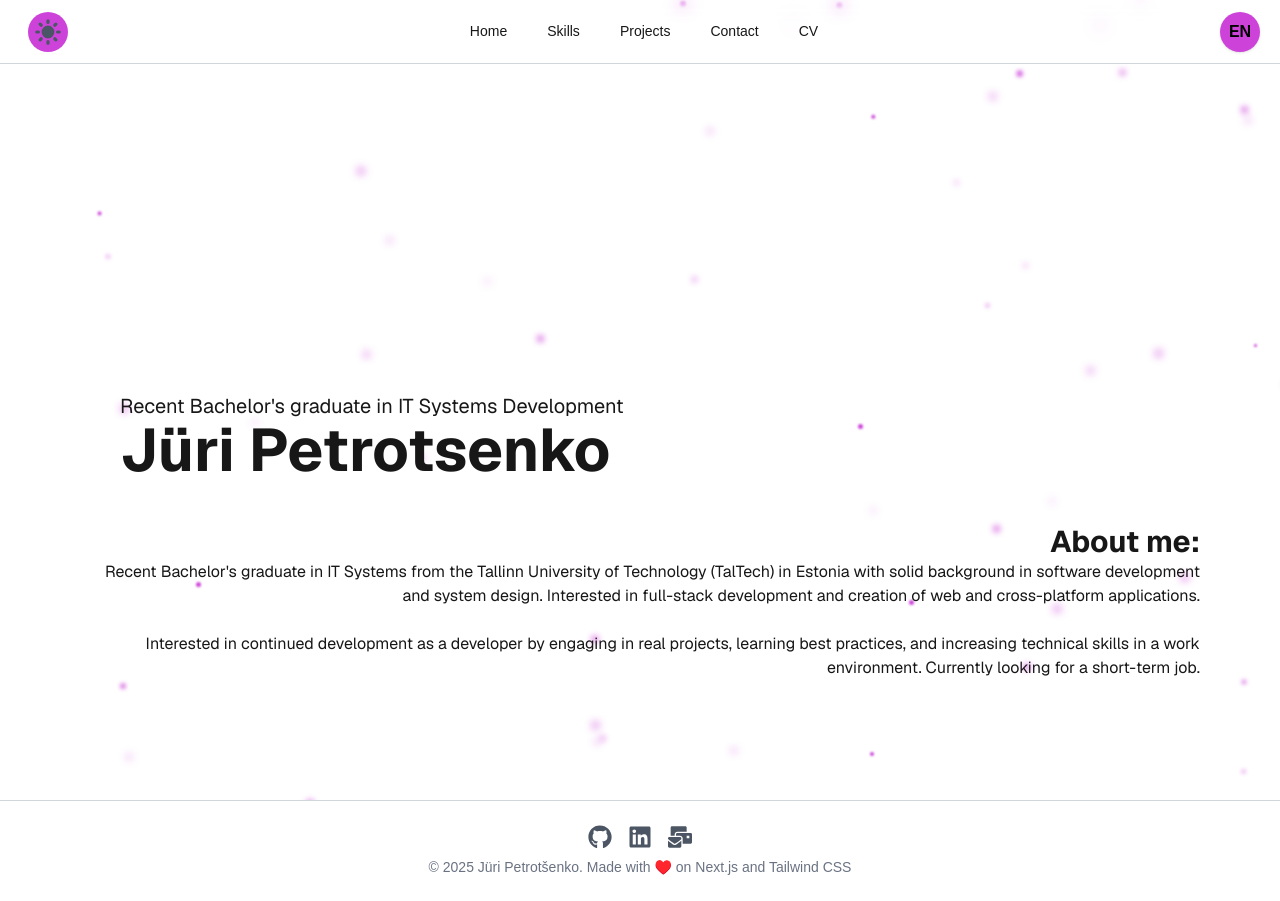
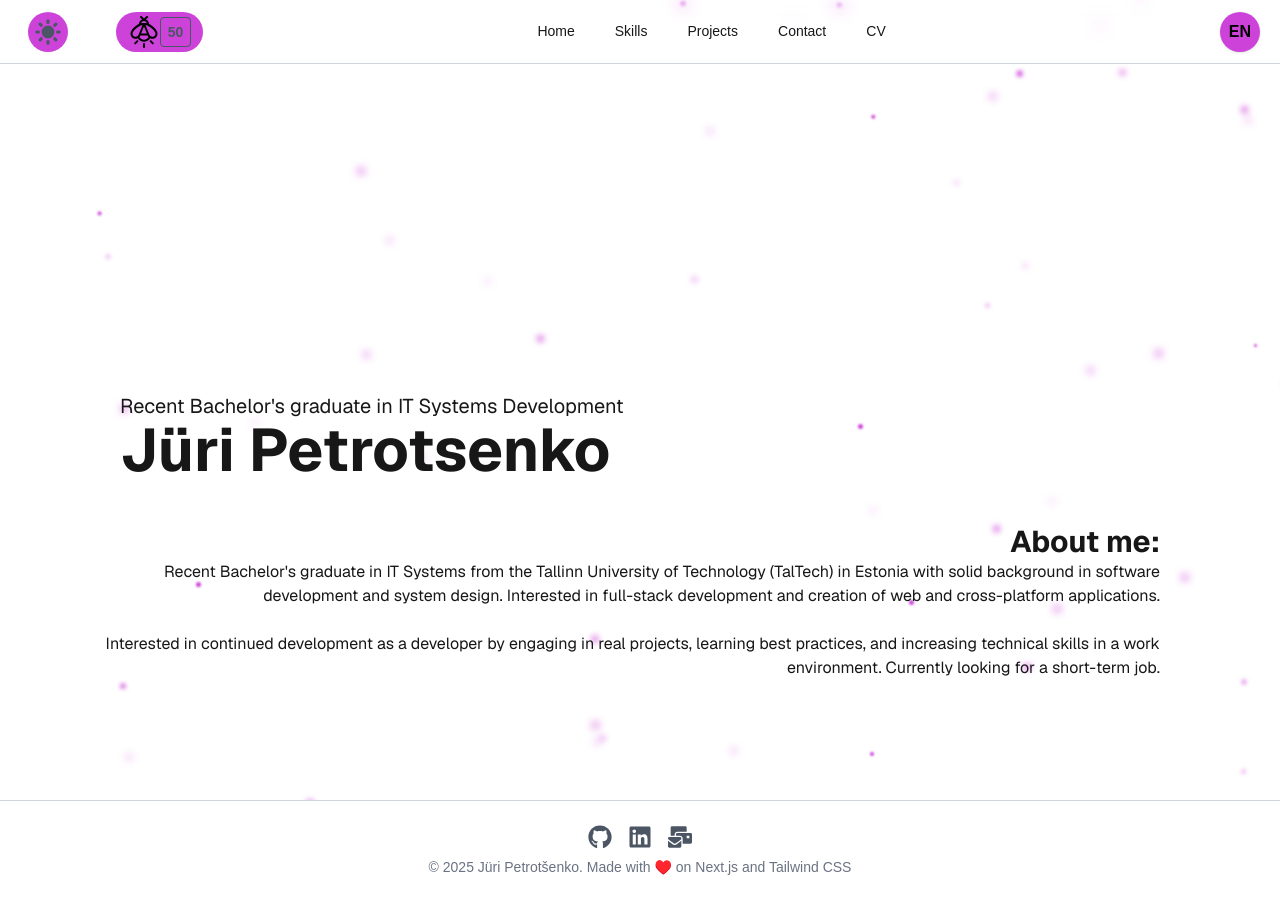
Before and after one commit to Harvar3105/Harvar3105.github.io, a Next.js app: page /en in a window 1280 px wide. Built offline with nearby package versions, Linux system fonts and the light colour scheme.

Commit message:
User now can change fireflies amount

```diff
--- a/src/app/[locale]/page.tsx
+++ b/src/app/[locale]/page.tsx
@@ -1,7 +1,7 @@
-import Fireflies from "@/components/animations/fireflies";
 import {use} from 'react';
 import {setRequestLocale} from 'next-intl/server';
 import { useTranslations } from "next-intl";
+import FirefliesConsumer from '@/components/consumers/FirefliesConsumer';
 
 export default function Home({params} : {params: Promise<{locale: string}>;}) {
   const {locale} = use(params);
@@ -24,7 +24,7 @@ export default function Home({params} : {params: Promise<{locale: string}>;}) {
       </div>
 
       <div className="relative w-full h-50 pt-20">
-        <span className="absolute bottom-0 right-0 text-right">
+        <span className="absolute bottom-0 right-10 text-right">
           <h3 className="text-3xl font-bold">
             {t("about_me_header")}
           </h3>
@@ -38,7 +38,7 @@ export default function Home({params} : {params: Promise<{locale: string}>;}) {
         </span>
       </div>
 
-      <Fireflies count={50} />
+      <FirefliesConsumer />
     </div>
   );
 }
--- a/src/app/globals.css
+++ b/src/app/globals.css
@@ -35,17 +35,21 @@
   --font-mono: var(--font-geist-mono);
 }
 
-/* @media (prefers-color-scheme: dark) {
-  :root {
-    --background: #0a0a0a;
-    --foreground: #ededed;
-  }
-} */
-
 body {
   background: var(--background);
   color: var(--foreground);
   font-family: Arial, Helvetica, sans-serif;
+}
+
+input.no-spinner::-webkit-outer-spin-button,
+input.no-spinner::-webkit-inner-spin-button {
+  -webkit-appearance: none;
+  margin: 0;
+}
+
+/* Убирает стрелочки в Firefox */
+input.no-spinner {
+  -appearance: textfield;
 }
 
 @layer utilities {
--- a/src/app/layout.tsx
+++ b/src/app/layout.tsx
@@ -1,3 +1,4 @@
+import { FirefliesProvider } from "@/components/providers/FirefliesContextProvider";
 import { Geist, Geist_Mono } from "next/font/google";
 
 const geistSans = Geist({
@@ -10,14 +11,18 @@ const geistMono = Geist_Mono({
   subsets: ["latin"],
 });
 
+export const dynamic = 'force-static';
+
 export default function RootLayout({ children }: { children: React.ReactNode }) {
   return (
     <html lang="en">
-      <body
-        className={`${geistSans.variable} ${geistMono.variable} antialiased `}
-      >
-        {children}
+      <FirefliesProvider>
+        <body
+          className={`${geistSans.variable} ${geistMono.variable} antialiased `}
+        >
+          {children}
         </body>
+      </FirefliesProvider>
     </html>
   );
 }
--- /dev/null
+++ b/src/components/consumers/FirefliesConsumer.tsx
@@ -0,0 +1,18 @@
+'use client';
+
+import { useEffect, useState } from 'react';
+import Fireflies from '../animations/fireflies';
+import { useFireflies } from '../providers/FirefliesContextProvider';
+
+export default function FirefliesConsumer() {
+  const [mounted, setMounted] = useState(false);
+  const { count } = useFireflies();
+
+  useEffect(() => {
+    setMounted(true);
+  }, []);
+
+  return mounted
+    ? <Fireflies count={count} />
+    : null;
+}
--- a/src/components/layouts/Header.tsx
+++ b/src/components/layouts/Header.tsx
@@ -6,6 +6,7 @@ import ThemeSwitcher from '../widgets/ThemeSwitcher';
 import { useState } from "react";
 import { useScrollDirection } from "@/hooks/useScrollDirection";
 import { Link } from '@/i18n/navigation';
+import FirefliesSetter from '../widgets/FirefliesSetter';
 
 export default function Header() {
     const navButtonsStyle = "inline-flex items-center justify-center text-sm font-medium hover:text-[var(--hover-text)] hover:bg-[var(--hover-background)] py-3 px-5 border-b-2 hover:border-b-[var(--accent-color)] border-transparent";
@@ -29,7 +30,10 @@ export default function Header() {
                 <nav className={`absolute inset-0 flex items-center justify-between transition-opacity duration-[750ms] ${
                             isHidden ? 'opacity-0 pointer-events-none' : 'opacity-100'
                         }`}>
-                    <ThemeSwitcher />
+                    <div className="flex items-center space-x-10">
+                        <ThemeSwitcher />
+                        <FirefliesSetter />
+                    </div>
                     <ul className="flex justify-center">
                     <li>
                         <Link href="/" className={navButtonsStyle}>
--- /dev/null
+++ b/src/components/providers/FirefliesContextProvider.tsx
@@ -0,0 +1,42 @@
+'use client';
+
+import React, { createContext, useContext, ReactNode, useState, useEffect } from 'react';
+
+type FirefliesContextType = {
+  count: number;
+  changeCount: (newCount: number) => void;
+};
+
+const FirefliesContext = createContext<FirefliesContextType | undefined>(undefined);
+
+export function FirefliesProvider({ children }: { children: ReactNode }) {
+  const [count, setCount] = useState(50);
+
+  useEffect(() => {
+    const stored = localStorage.getItem('Fireflies');
+    if (stored === null) return;
+
+    const parsed = parseInt(stored);
+    if (!isNaN(parsed)) setCount(parsed)
+  }, []);
+
+  const changeCount = (newCount: number) => {
+    if (newCount < 0) newCount = 0;
+    localStorage.setItem('Fireflies', newCount.toString());
+    setCount(newCount);
+  };
+
+  return (
+    <FirefliesContext.Provider value={{ count, changeCount }}>
+      {children}
+    </FirefliesContext.Provider>
+  );
+}
+
+export function useFireflies() {
+  const context = useContext(FirefliesContext);
+  if (!context) {
+    throw new Error('useFireflies must be used within a FirefliesProvider');
+  }
+  return context;
+}
--- /dev/null
+++ b/src/components/widgets/FirefliesSetter.tsx
@@ -0,0 +1,34 @@
+"use client";
+
+import { ChangeEvent } from "react";
+import { useFireflies } from "../providers/FirefliesContextProvider";
+
+export default function FirefliesSetter() {
+    const { count, changeCount } = useFireflies();
+
+    const setChange = (event: ChangeEvent<HTMLInputElement>) => {
+        const newValue = parseInt(event.target.value, 10);
+        if (!isNaN(newValue)) {
+        changeCount(newValue);
+        }
+    };
+
+    return(
+        <div className="ml-2 px-3 h-10 text-gray-600 rounded-full bg-[var(--accent-color)] flex items-center justify-center">
+            <img
+            src="/firefly.svg"
+            alt="Firefly svg"
+            className="w-8 h-8"
+            />
+            <input
+            type="number"
+            title="Fireflies"
+            min="0"
+            value={count}
+            onChange={setChange}
+            className="p-1 border rounded text-sm text-center transition-all duration-200 ease-in-out no-spinner font-bold"
+            style={{ width: `${Math.max(2, count.toString().length + 2)}ch` }}
+            />
+        </div>
+    );
+}
```
Also changed, not shown: public/firefly.svg (added).
